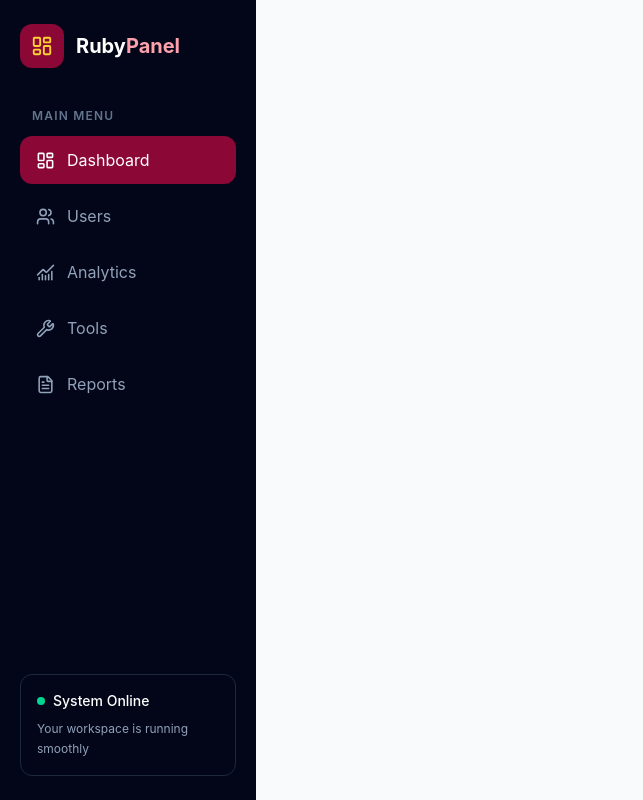
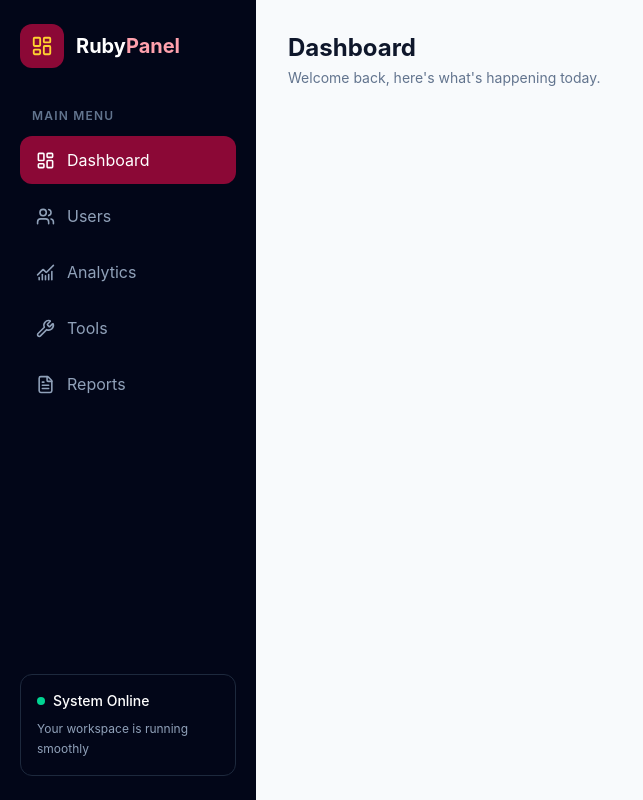
Before and after one commit to zibanoori/rubypanel, a React (Vite) app: page / in a window 1280 px wide. Shown: the whole page, without its empty margins (0-643 px from the left). Built offline with nearby package versions, Linux system fonts and the light colour scheme.

Commit message:
feat: add dashboard header with title and subtitle

```diff
--- a/src/components/Main.jsx
+++ b/src/components/Main.jsx
@@ -1,10 +1,15 @@
 function Main() {
   return (
     <main className="flex-1 overflow-y-auto bg-slate-50 p-8 md:ml-64">
-     <div className="mb-8 flex items-center justify-between">
-
-     </div>
+      <div className="mb-8 flex items-center justify-between">
+        <div>
+          <h2 className="text-2xl font-bold text-slate-900">Dashboard</h2>
+          <p className="mt-1 text-sm text-slate-500">
+            Welcome back, here's what's happening today.
+          </p>
+        </div>
+      </div>
     </main>
-  )
+  );
 }
-export default Main
+export default Main;
```
